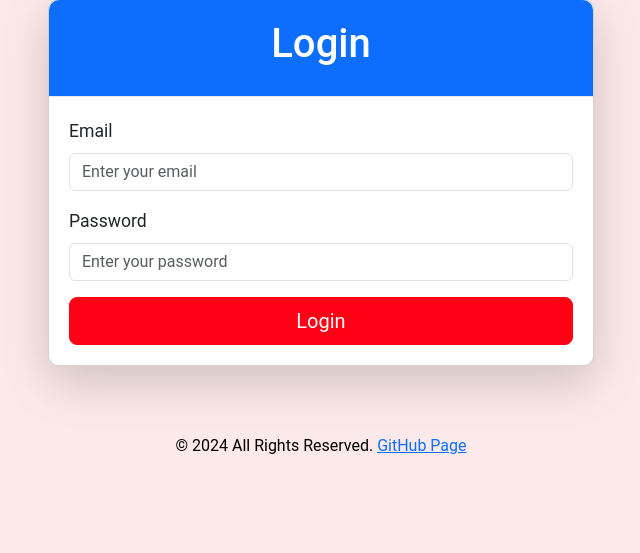
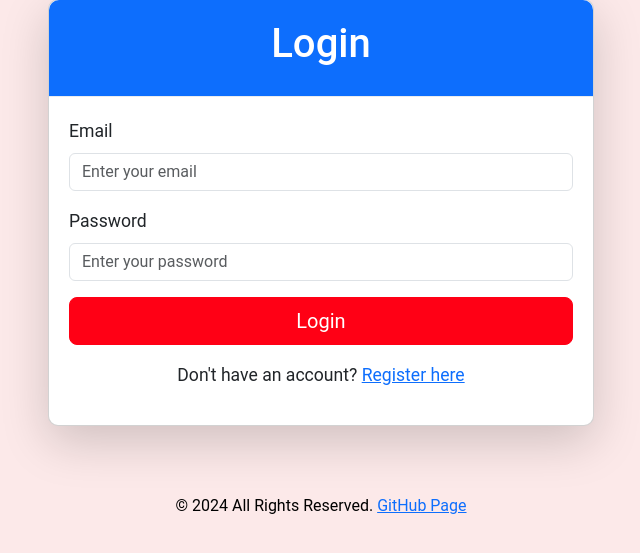
Before and after one commit to D0bledore/django-project, a Django app: page /accounts/login/ in a window 1280 px wide. Shown: the part 129-682 px from the top of the page, without its empty margins (319-959 px from the left). Run offline with Django 5.2, Linux system fonts and the light colour scheme; some libraries are stand-ins or nearby versions.

Commit message:
Add option to register

```diff
--- a/accounts/templates/accounts/login.html
+++ b/accounts/templates/accounts/login.html
@@ -57,6 +57,9 @@
                             <button type="submit" class="btn btn-primary btn-lg">Login</button>
                         </div>
                     </form>
+                    <div class="text-center mt-3">
+                        <p>Don't have an account? <a href="{% url 'register' %}">Register here</a></p>
+                    </div>
                 </div>
             </div>
         </article>
```
